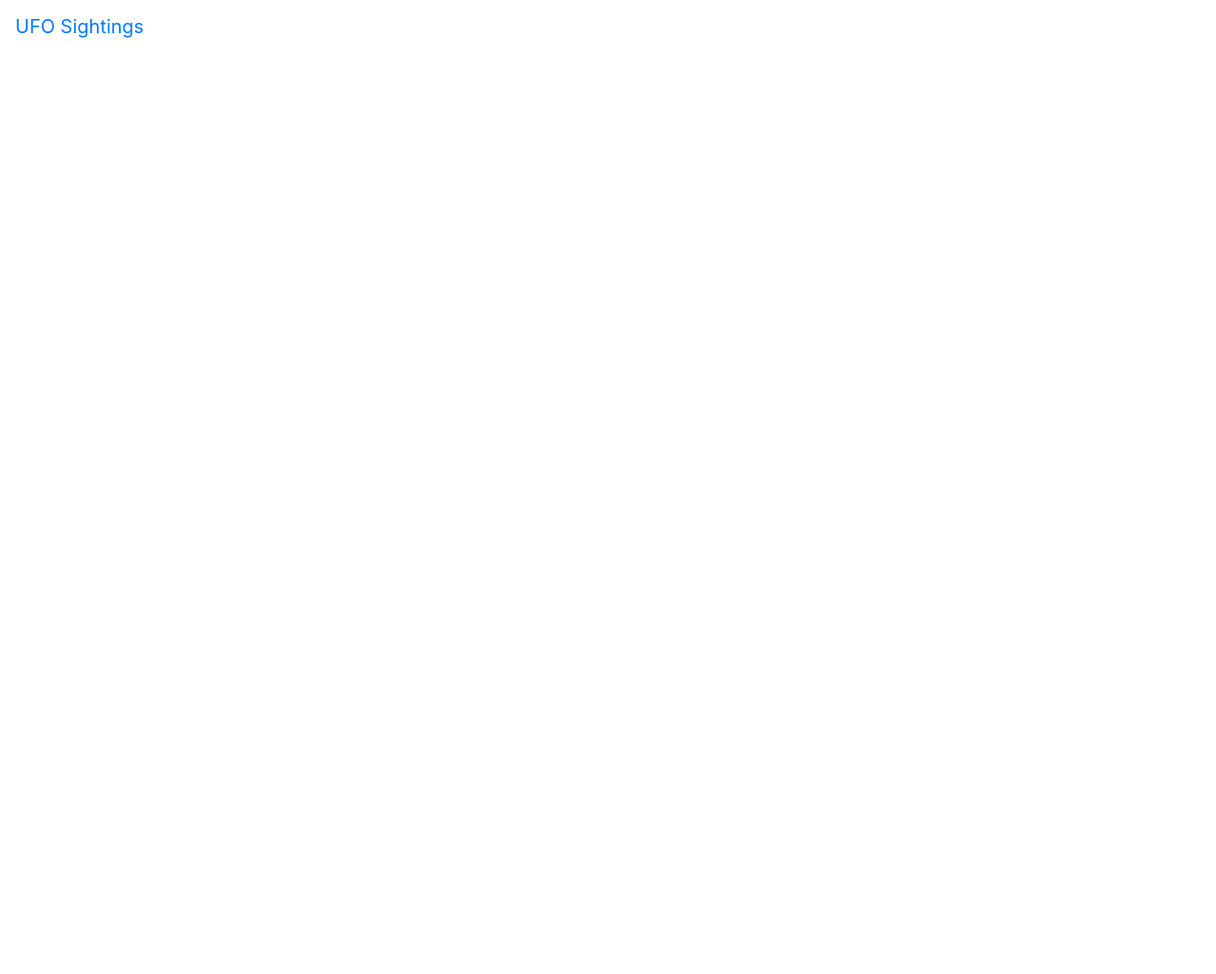
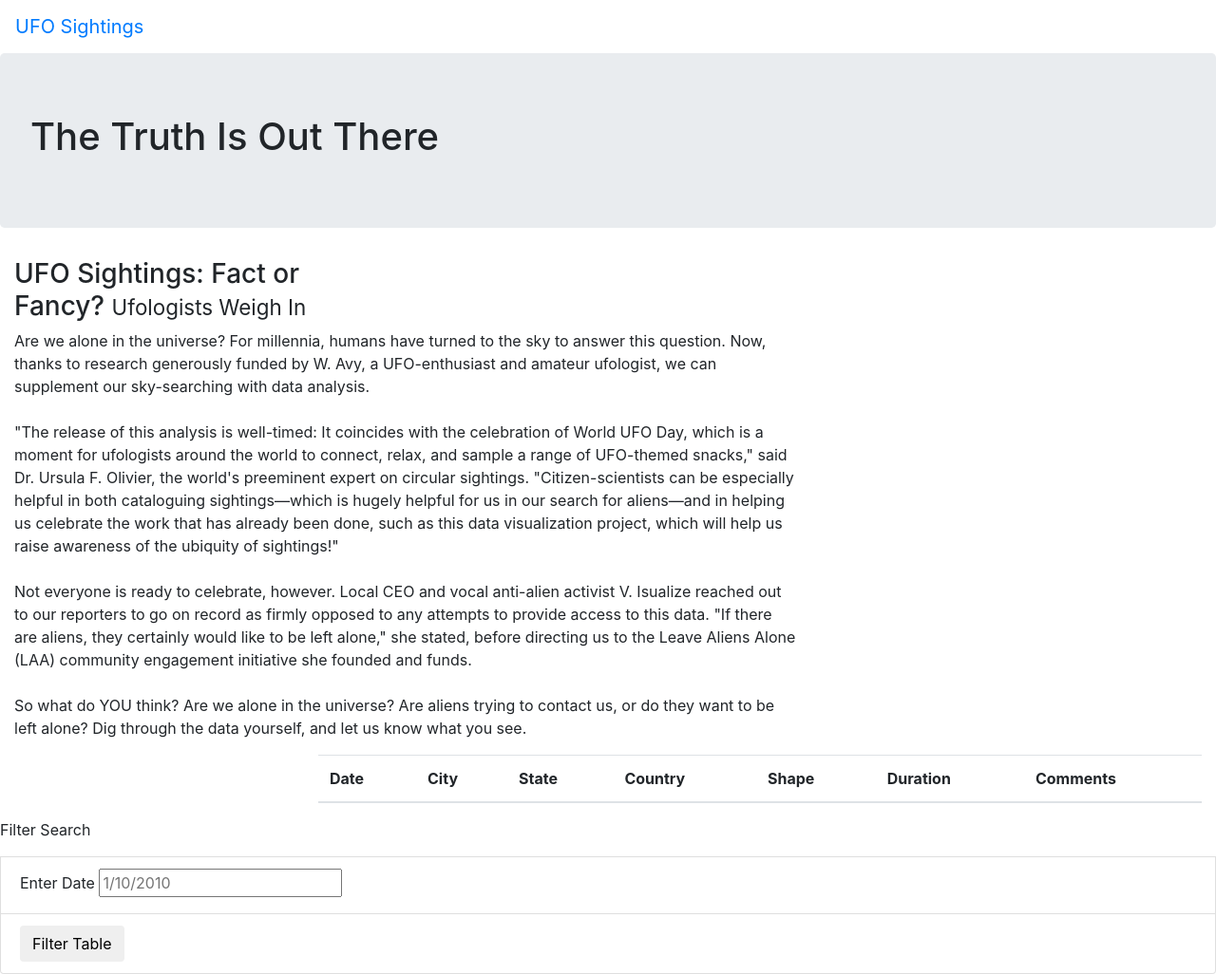
Before and after one commit to adie1717/UFOs, a plain HTML site: page index.html in a window 1280 px wide. Shown: the whole page at 95% size. Before the commit the page ends 800 px from the top, so only its background shows below. Drawn offline with nearby package versions, Linux system fonts and the light colour scheme.

Commit message:
updatesS

```diff
--- a/index.html
+++ b/index.html
@@ -18,7 +18,65 @@
         <nav class="navbar navbar-expand-lg">
             <a class="navbar-brand" href="index.html">UFO Sightings</a>
         </nav>
+    <div class="jumbotron">
+            <h1>The Truth Is Out There</h1>
+        </div>
 
+    </div>
+    <div class="container-fluid">
+        <div class="row">
+        </div>
+    </div>
+    <div class="col-md-4">
+        <h3>UFO Sightings: Fact or Fancy? <small>Ufologists Weigh In</small></h3>
+    </div>
+    <div class="col-md-8">
+        <p>
+            Are we alone in the universe? For millennia, humans have turned to the sky to answer this question. Now, thanks to research generously funded by W. Avy, a UFO-enthusiast and amateur ufologist, we can supplement our sky-searching with data analysis.<br><br>"The release of this analysis is well-timed: It coincides with the celebration of World UFO Day, which is a moment for ufologists around the world to connect, relax, and sample a range of UFO-themed snacks," said Dr. Ursula F. Olivier, the world's preeminent expert on circular sightings. "Citizen-scientists can be especially helpful in both cataloguing sightings—which is hugely helpful for us in our search for aliens—and in helping us celebrate the work that has already been done, such as this data visualization project, which will help us raise awareness of the ubiquity of sightings!"<br><br>Not everyone is ready to celebrate, however. Local CEO and vocal anti-alien activist V. Isualize reached out to our reporters to go on record as firmly opposed to any attempts to provide access to this data. "If there are aliens, they certainly would like to be left alone," she stated, before directing us to the Leave Aliens Alone (LAA) community engagement initiative she founded and funds.<br><br>So what do YOU think? Are we alone in the universe? Are aliens trying to contact us, or do they want to be left alone? Dig through the data yourself, and let us know what you see.
+
+
+          </p>
+        </div>
+      </div>
+    </div>
+    <div class="container-fluid">
+        <div class="row">
+          <div class="col-md-3">
+
+          </div>
+          <div class="col-md-9">
+            <table class="table table-striped">
+                <thead>
+                  <tr>
+                    <th>Date</th>
+                    <th>City</th>
+                    <th>State</th>
+                    <th>Country</th>
+                    <th>Shape</th>
+                    <th>Duration</th>
+                    <th>Comments</th>
+                  </tr>
+                </thead>
+                <tbody></tbody>
+              </table>
+          </div>
+        </div>
+      </div>
+      <form>
+        <p>Filter Search</p>
+      </form>
+      <ul class="list-group">
+
+    </ul>
+    <li class="list-group-item">
+        <label for="date">Enter Date</label>
+        <input type="text" placeholder="1/10/2010" id="datetime" />
+
+    </li>
+    <li class="list-group-item">
+        <button id="filter-btn" type="button" class="btn btn-default">Filter Table</button>
+
+    </li>
     </div>
 </body>
 </html>
```
